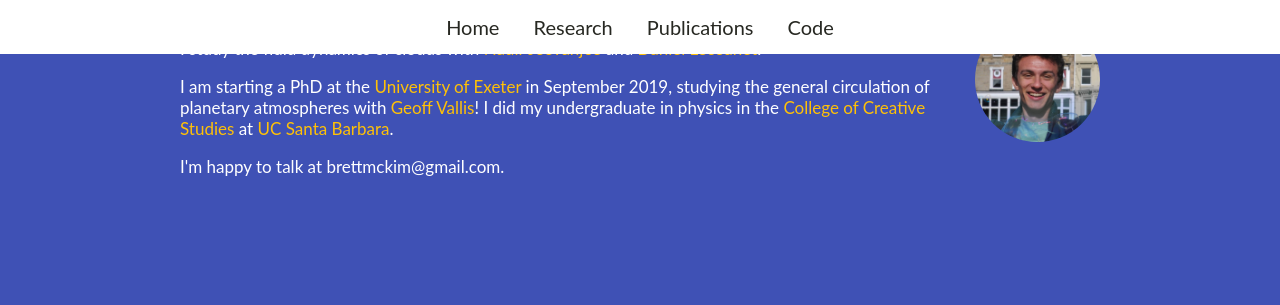
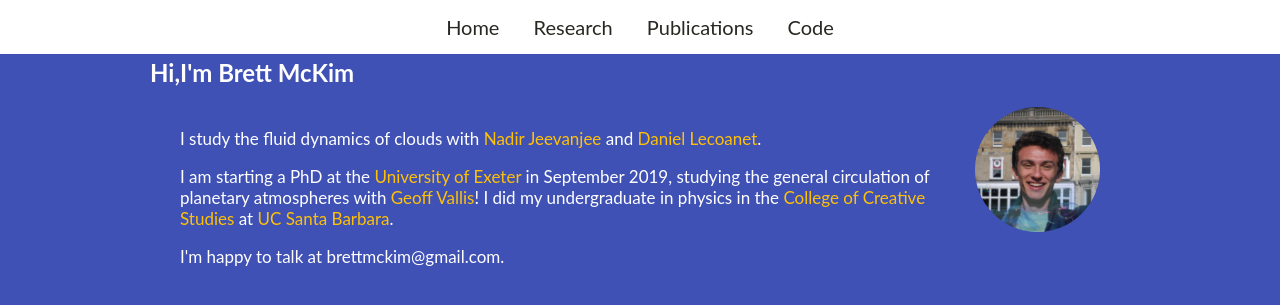
Before and after one commit to mckimb/mckimb.github.io, a Jekyll site: the page built from index.html, in a window 1280 px wide. Shown: the top 305 px of the page. Built offline with Jekyll 4.4.1, drawn with Linux system fonts in a browser that asks for light colours.

Commit message:
Update index.html

```diff
--- a/index.html
+++ b/index.html
@@ -7,6 +7,8 @@ img {
   border-radius: 50%;
 }
 </style>
+<p><br></p>
+<h2>Hi,I'm Brett McKim</h2>
 <div class="blurb">
 	<img src="\bubbles_brett_crop.jpeg" alt="Brett Photo" class="wrap" style="width:125px;height:125px;">
 	<p><br>I study the fluid dynamics of clouds with <a href="http://nadirjeevanjee.com/"> Nadir Jeevanjee</a> and <a href="https://www.princeton.edu/~lecoanet/">Daniel Lecoanet</a>. </p>
```
